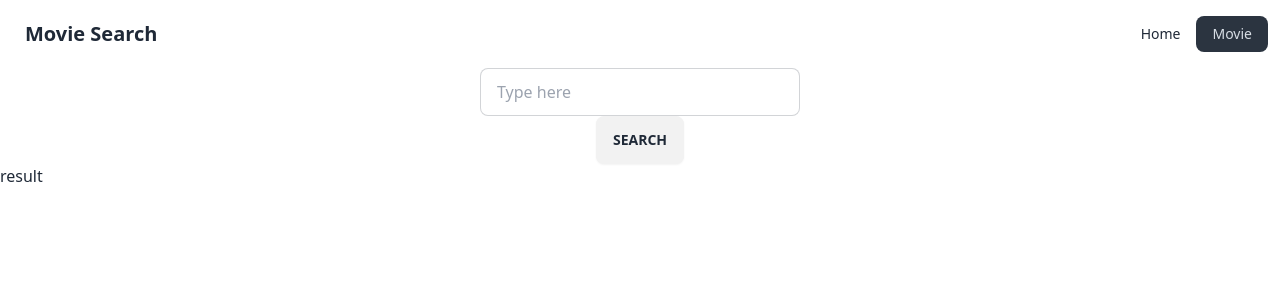
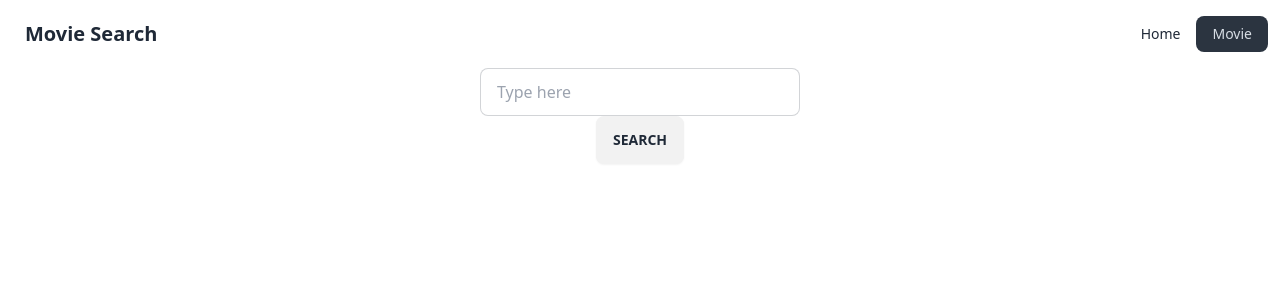
Before and after one commit to tanakAoi/movie-search-app, a React (Vite) app: page /movie in a window 1280 px wide. Shown: the top 294 px of the page. Built offline with nearby package versions, Linux system fonts and the light colour scheme.

Commit message:
feat : add a component to show redult

```diff
--- /dev/null
+++ b/src/components/ShowResult.tsx
@@ -0,0 +1,23 @@
+import { IMovie } from "../models/IMovie";
+
+interface IShowResultProps {
+  movies: IMovie[];
+}
+
+export const ShowResult = ({ movies }: IShowResultProps) => {
+  return (
+    <section className="py-10">
+      <div className="movies flex flex-wrap justify-center gap-8 before:max-w-72 before:w-full before:order-1 after:max-w-72 after:w-full">
+        {movies.map((movie) => (
+          <div
+            key={movie.imdbID}
+            className="max-w-72 flex flex-col items-center justify-end gap-5 pt-8"
+          >
+            <img src={movie.Poster} alt={movie.Title} className="rounded-xl" />
+            <h3 className="text-lg font-medium text-center">{movie.Title}</h3>
+          </div>
+        ))}
+      </div>
+    </section>
+  );
+};
--- a/src/pages/MovieSearch.tsx
+++ b/src/pages/MovieSearch.tsx
@@ -3,9 +3,10 @@ import { SearchForm } from "../components/SearchForm";
 import { IMovie } from "../models/IMovie";
 import axios from "axios";
 import { IOmdbResponse } from "../models/IOmdbResponse";
+import { ShowResult } from "../components/ShowResult";
 
 export const MovieSearch = () => {
-  const [movies, setMovies] = useState<IMovie[]>();
+  const [movies, setMovies] = useState<IMovie[]>([]);
 
   const searchMovies = async (searchWord: string) => {
     const response = await axios.get<IOmdbResponse>(
@@ -19,7 +20,7 @@ export const MovieSearch = () => {
   return (
     <div className="min-h-screen">
       <SearchForm search={searchMovies} />
-      <section>result</section>
+      <ShowResult movies={movies} />
     </div>
   );
 };
```
